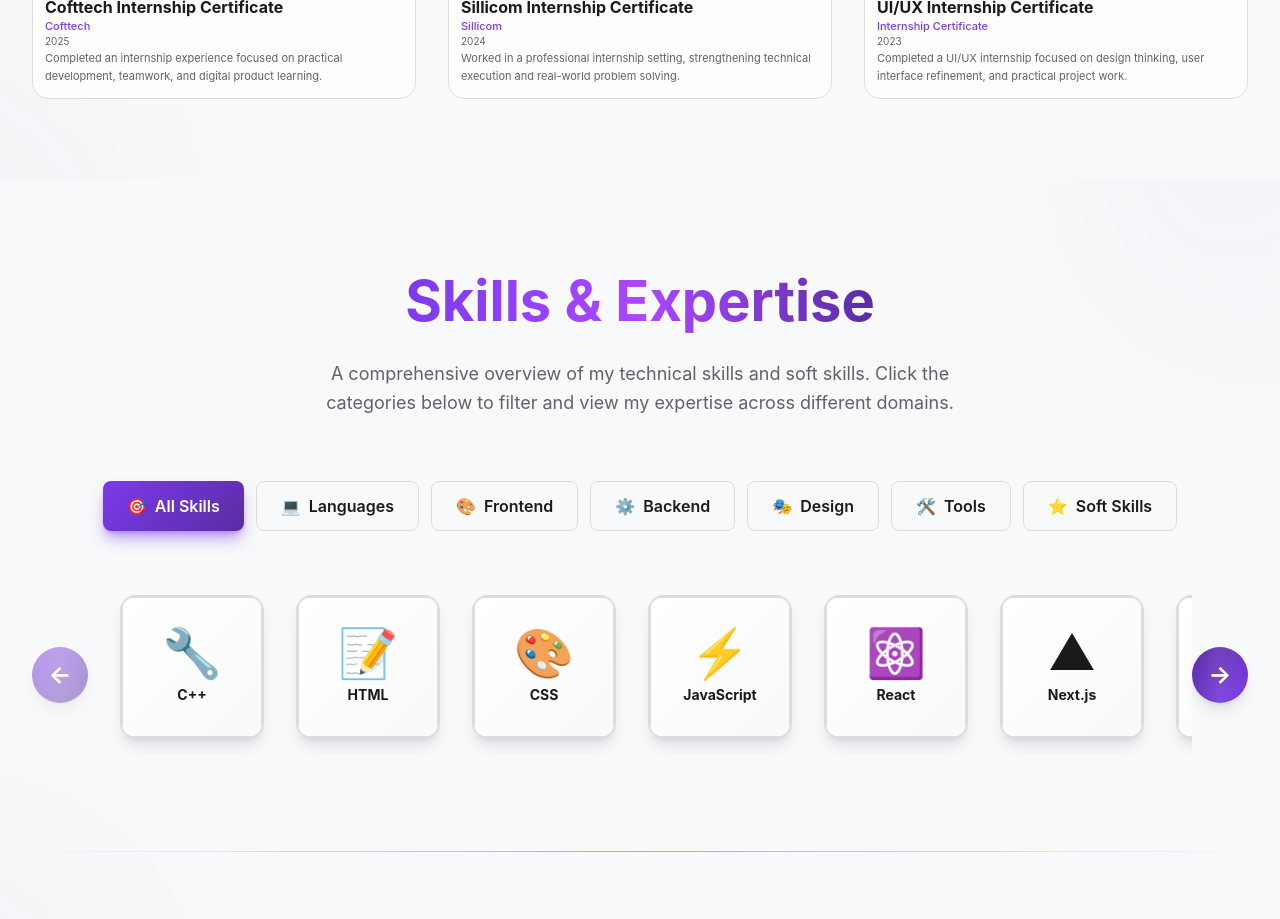
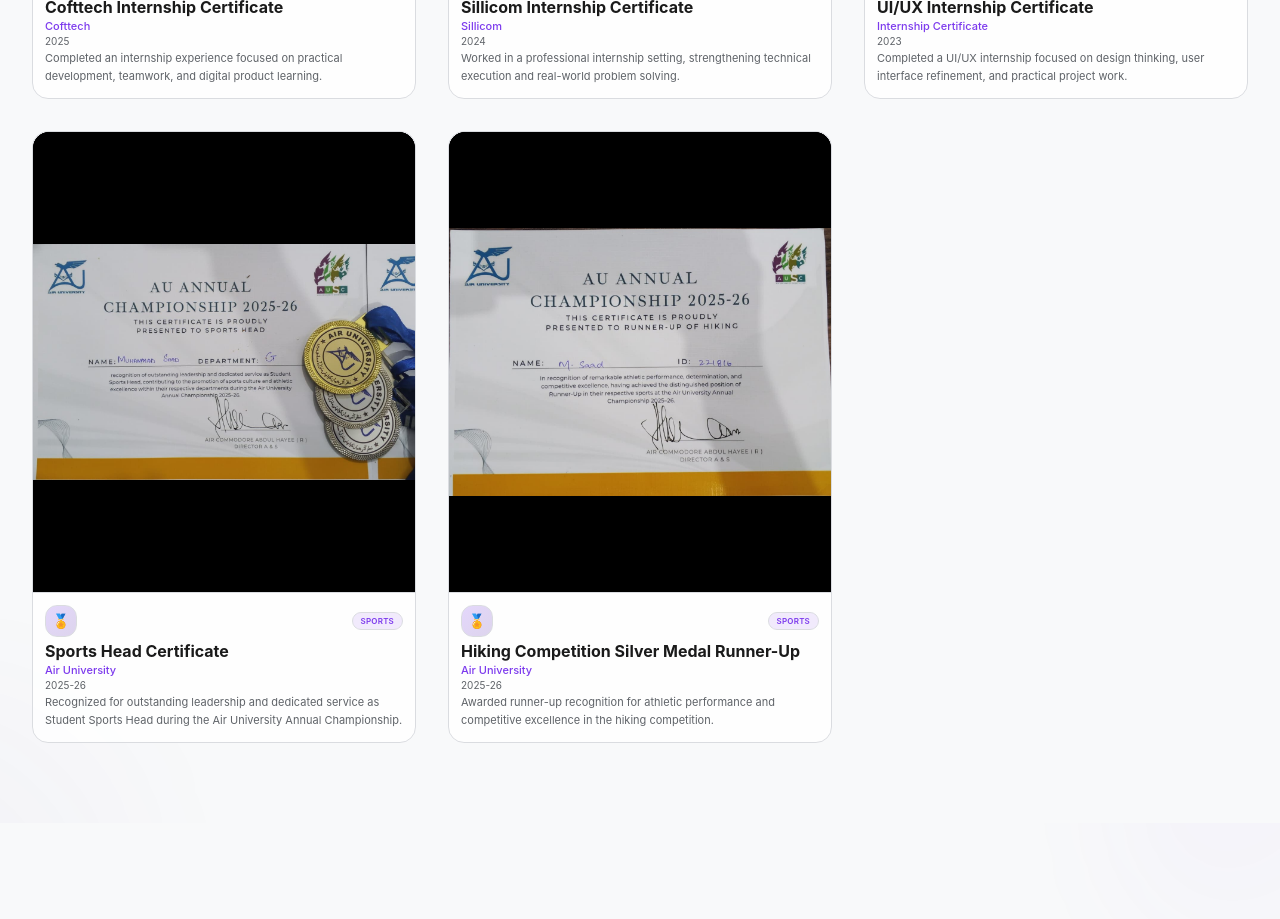
Before and after one commit to Saadimehar/portfolio, a Next.js app: page / in a window 1280 px wide. Shown: the part 10580-11499 px from the top of the page. Built offline with nearby package versions, Linux system fonts and the light colour scheme.

Commit message:
Add sports certificates

```diff
--- a/src/data/certifications.ts
+++ b/src/data/certifications.ts
@@ -109,4 +109,22 @@ export const certifications: Certification[] = [
     description: "Completed a UI/UX internship focused on design thinking, user interface refinement, and practical project work.",
     image: "/images/Certificates/UI UX_Internship_Certificate.jpg",
   },
+  {
+    id: 13,
+    title: "Sports Head Certificate",
+    issuer: "Air University",
+    date: "2025-26",
+    category: "sports",
+    description: "Recognized for outstanding leadership and dedicated service as Student Sports Head during the Air University Annual Championship.",
+    image: "/images/Certificates/Sports_head_certificate.jpeg",
+  },
+  {
+    id: 14,
+    title: "Hiking Competition Silver Medal Runner-Up",
+    issuer: "Air University",
+    date: "2025-26",
+    category: "sports",
+    description: "Awarded runner-up recognition for athletic performance and competitive excellence in the hiking competition.",
+    image: "/images/Certificates/hiking_certificate.jpeg",
+  },
 ];
```
Also changed, not shown: public/images/Certificates/Sports_head_certificate.jpeg (added), public/images/Certificates/hiking_certificate.jpeg (added).
